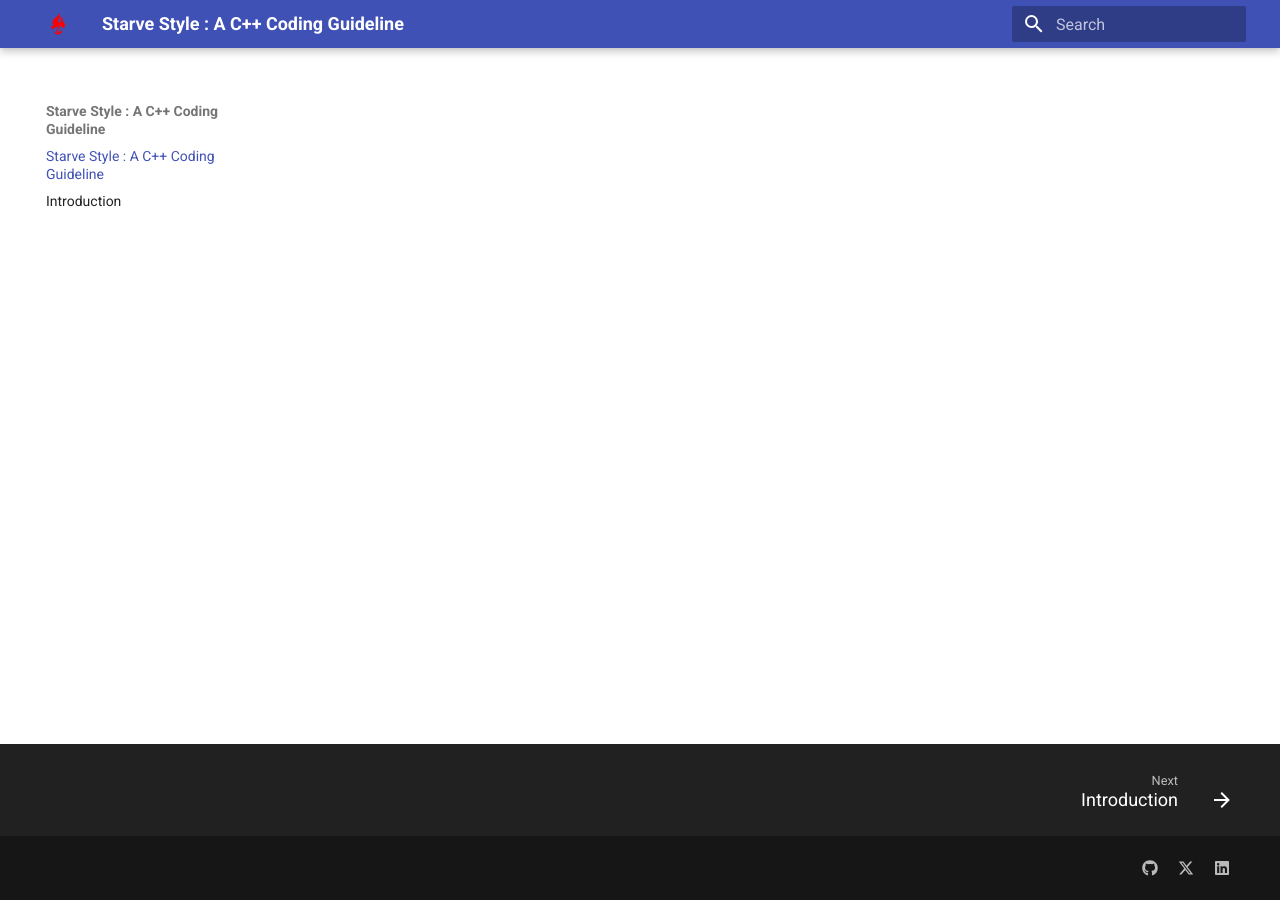
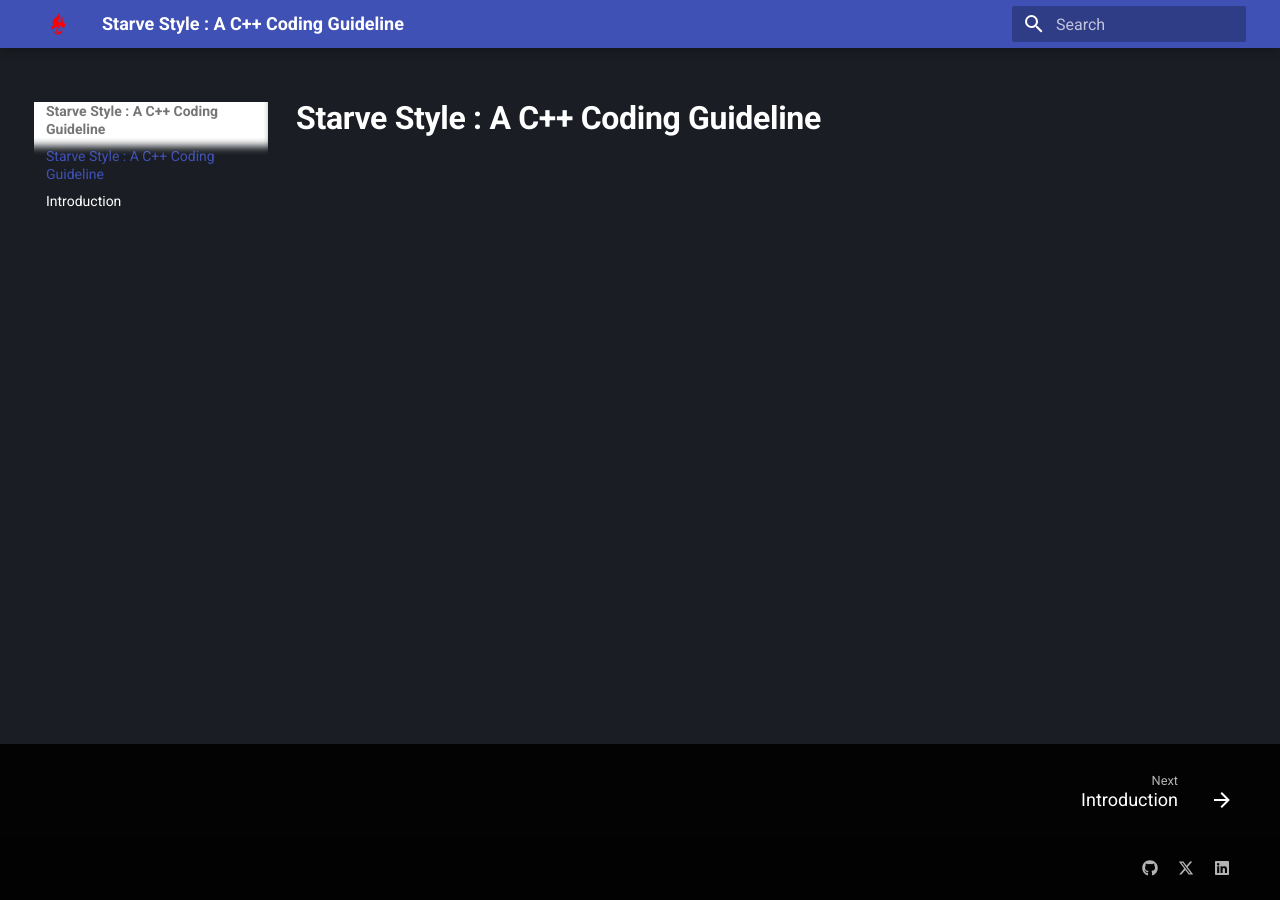
Before and after one commit to Belphonz/Starve-Style, an MkDocs documentation site: the page built from docs/index.md, in a window 1280 px wide. Built offline with MkDocs 1.6.1 and Material for MkDocs 9.7.7, drawn with Linux system fonts in a browser that asks for light colours.

Commit message:
vault backup: 2024-10-19 13:53:44

```diff
--- a/docs/stylesheets/extra.css
+++ b/docs/stylesheets/extra.css
@@ -13,7 +13,7 @@
     color: rgb(201, 60, 60);
 }
 
-.md-typeset body {
+body {
     background-color : rgb(26, 30, 36);
     color:white;
 }
```
